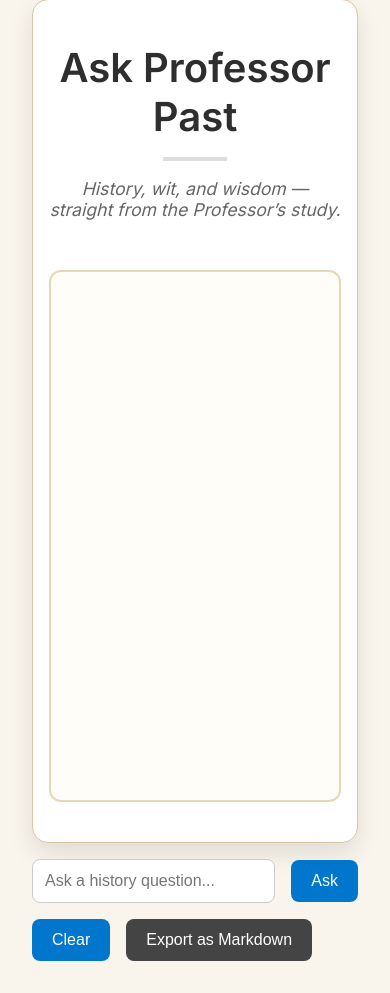
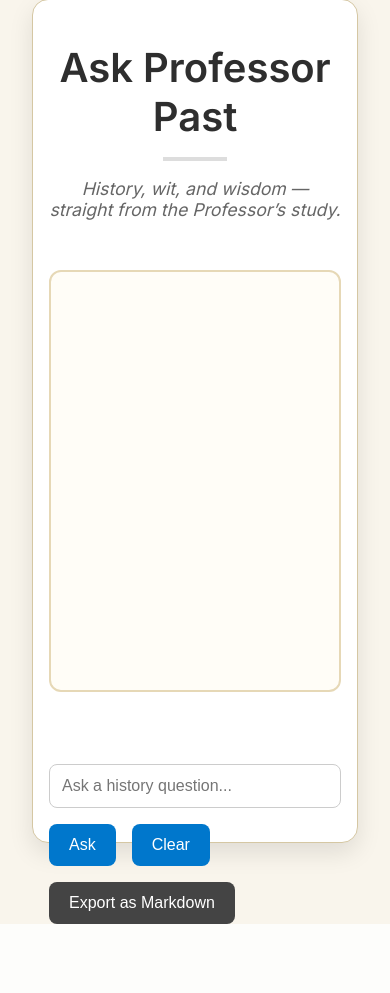
Before and after one commit to 3ixas/ask-professor-past, a Django app: page / in a window 390 px wide. Shown: the part 33-1026 px from the top of the page. After the commit the page ends 957 px from the top, so only its background shows below. Run offline with Django 5.2, Linux system fonts and the light colour scheme; some web fonts are replaced.

Commit message:
Revert professor pondering message positioning to outside chat window.

```diff
--- a/core/static/core/style.css
+++ b/core/static/core/style.css
@@ -199,22 +199,22 @@ button:hover {
     margin-bottom: 1.5rem;
     padding-left: 0.5rem;
     padding-right: 0.5rem;
-    padding-bottom: 5rem;
-    position: relative;
+    /* padding-bottom: 5rem;
+    position: relative; */
     flex-grow: 1;
     max-height: unset;
     min-height: 50vh;
     box-sizing: border-box;
   }
 
-  /* .chat-status {
+  .chat-status {
     min-height: 1.5rem;
     font-style: italic;
     margin-bottom: 0.5rem;
-    font-size: 0.95rem;
-  } */
+    font-size: 0.9rem;
+  }
 
-  #loading {
+  /* #loading {
     position: absolute;
     bottom: 1rem;
     transform: translateX(-50%);
@@ -225,7 +225,7 @@ button:hover {
 
   #loading.hidden {
     display: none;
-  }
+  } */
 
   .bubble {
     max-width: 100%;
--- a/core/templates/core/chat.html
+++ b/core/templates/core/chat.html
@@ -30,13 +30,11 @@
             <p class="subtitle">History, wit, and wisdom — straight from the Professor’s study.</p>
         </header>
 
-        <div id="chat-box" class="chat-box">
+        <div id="chat-box" class="chat-box"></div>
+
+        <div class="chat-status">
             <p id="loading" class="hidden">Professor is pondering your question...🧠⏳</p>
             <p id="error" class="hidden"></p>
-        </div>
-
-        <!-- <div class="chat-status"> -->
-
         </div>
 
         <form id="chat-form" role="form" aria-label="Ask Professor Past">
```
